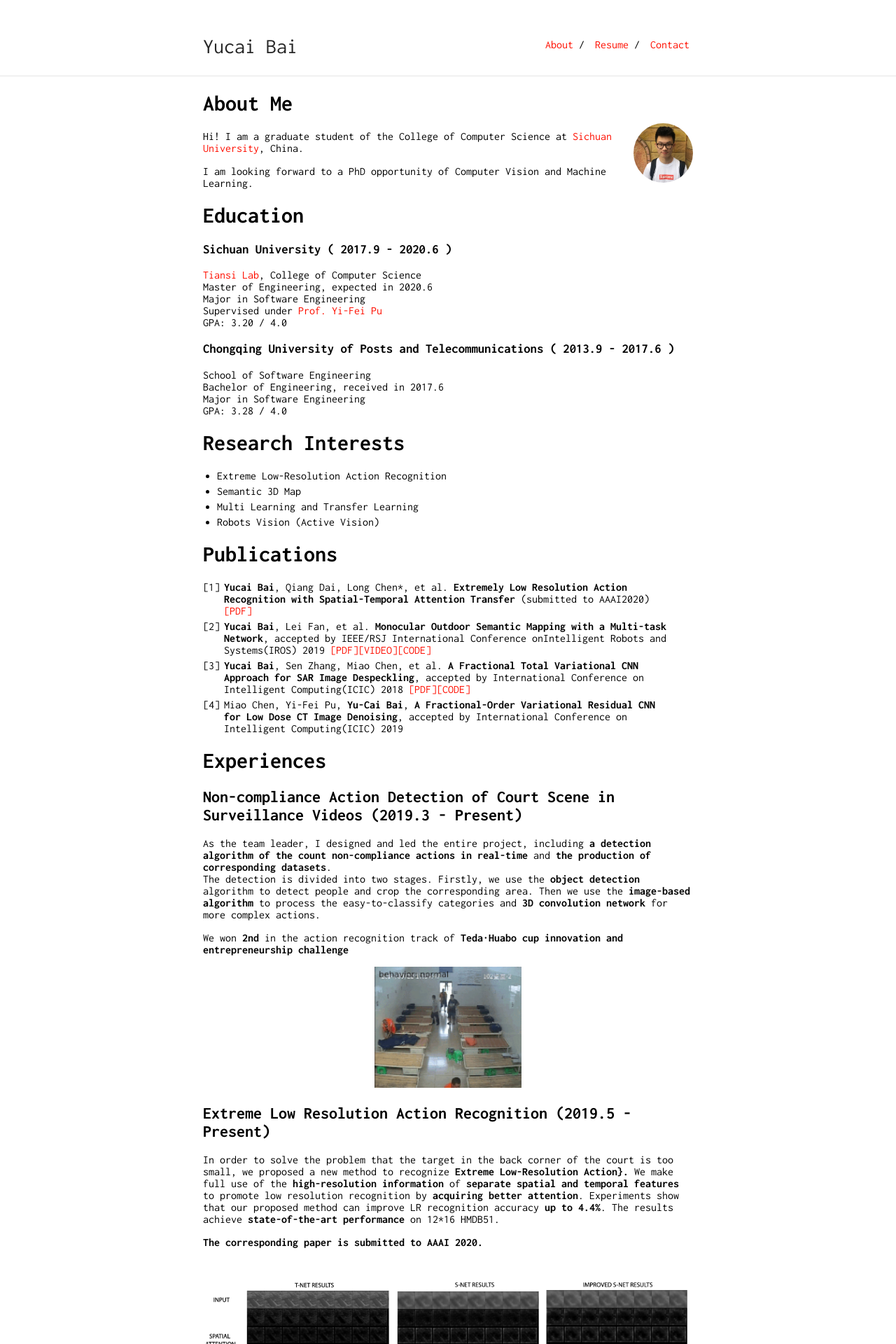
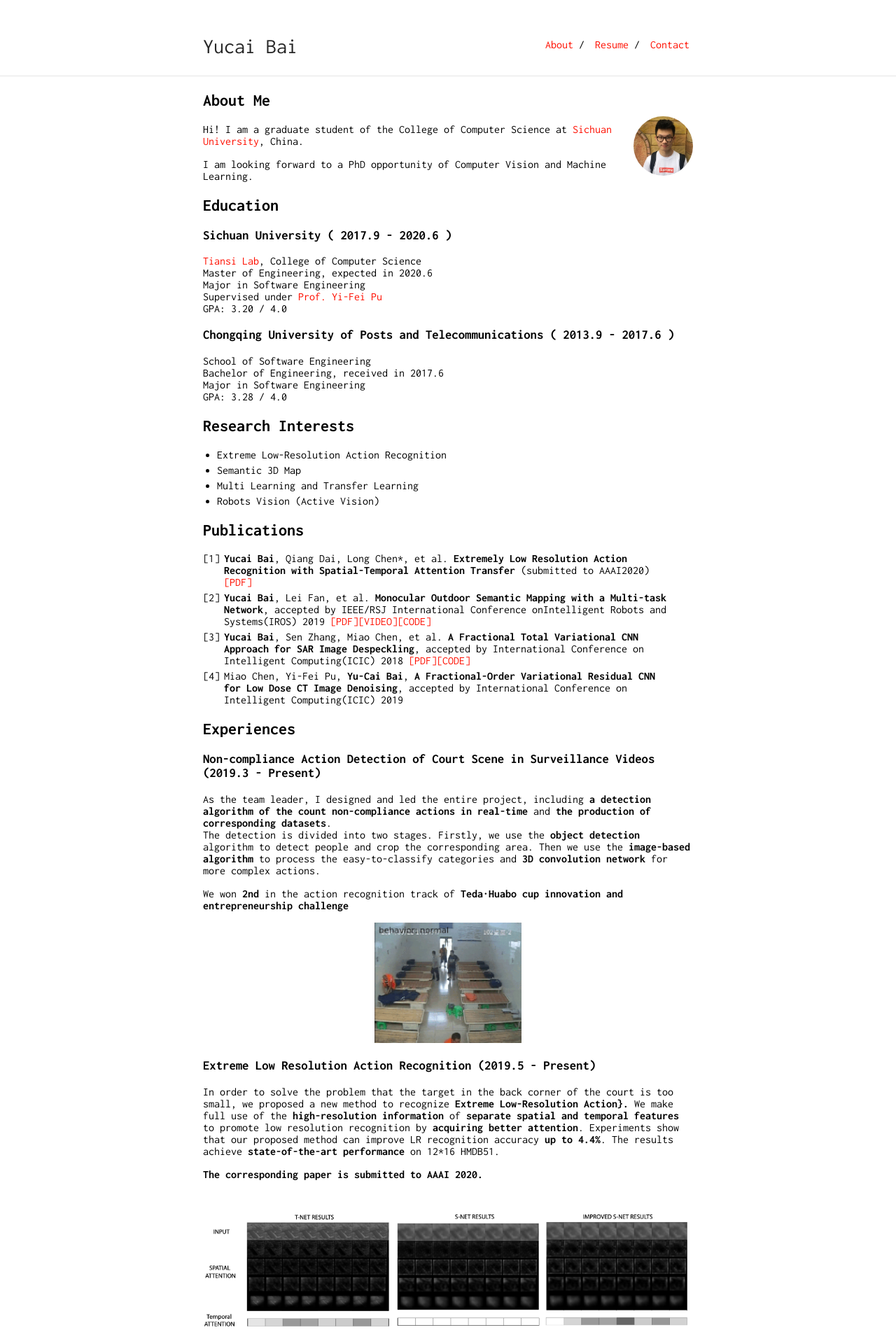
Before and after one commit to RaymondByc/raymondbyc-github.io, a Jekyll site: the page built from index.md, in a window 1280 px wide. Shown: the top 1920 px of the page at 70% size. Built offline with Jekyll 4.4.1, drawn with Linux system fonts in a browser that asks for light colours; our own code applies the rules of GitHub Pages for plain Markdown files.

```diff
--- a/index.md
+++ b/index.md
@@ -2,7 +2,7 @@
 layout: default
 ---
 
-# About Me
+## About Me
 
 <img class="profile-picture" src="portrait.jpg">
 
@@ -10,7 +10,7 @@ Hi! I am a graduate student of the College of Computer Science at [Sichuan Unive
 
 I am looking forward to a PhD opportunity of Computer Vision and Machine Learning.
 
-# Education
+## Education
 ### Sichuan University ( 2017.9 - 2020.6 )
 [Tiansi Lab](http://tiansilab.org/en/index.jsp), College of  Computer Science
 Master of Engineering, expected in 2020.6
@@ -24,21 +24,21 @@ Bachelor of Engineering, received in 2017.6
 Major in Software Engineering
 GPA: 3.28 / 4.0
 
-# Research Interests
+## Research Interests
 - Extreme Low-Resolution Action Recognition
 - Semantic 3D Map
 - Multi Learning and Transfer Learning
 - Robots Vision (Active Vision)
 
-# Publications
+## Publications
 1. __Yucai Bai__, Qiang Dai, Long Chen*, et al. __Extremely Low Resolution Action Recognition with Spatial-Temporal Attention Transfer__ (submitted to AAAI2020)[\[PDF\]](https://arxiv.org/pdf/1909.03580.pdf)
 2. __Yucai Bai__, Lei Fan, et al. __Monocular Outdoor Semantic Mapping with a Multi-task Network__, accepted by IEEE/RSJ International Conference onIntelligent Robots and Systems(IROS) 2019 [\[PDF\]](https://arxiv.org/abs/1901.05807)[\[VIDEO\]](https://www.youtube.com/watch?v=PuVFtVPx3MQ)[\[CODE\]](https://github.com/RaymondByc/segm_depth_network)
 3. __Yucai Bai__, Sen Zhang, Miao Chen, et al. __A Fractional Total Variational CNN Approach for SAR Image Despeckling__, accepted by International Conference on Intelligent Computing(ICIC) 2018 [\[PDF\]](https://link.springer.com/chapter/10.1007/978-3-319-95957-3_46)[\[CODE\]](https://github.com/RaymondByc/FID-CNN)
 4. Miao Chen, Yi-Fei Pu, __Yu-Cai Bai__, __A Fractional-Order Variational Residual CNN for Low Dose CT Image Denoising__, accepted by International Conference on Intelligent Computing(ICIC) 2019
 
-# Experiences
+## Experiences
 
-## Non-compliance Action Detection of Court Scene in Surveillance Videos  (2019.3 - Present)
+### Non-compliance Action Detection of Court Scene in Surveillance Videos  (2019.3 - Present)
 As the team leader, I designed and led the entire project,  including  __a detection algorithm of the count non-compliance actions in real-time__ and __the production of corresponding datasets__.
 The detection is divided into two stages.  Firstly, we use the __object detection__ algorithm to detect people and crop the corresponding area.
 Then we use the __image-based algorithm__ to process the easy-to-classify categories and __3D convolution network__ for more complex actions.
@@ -47,7 +47,7 @@ We won __2nd__ in the action recognition track of __Teda·Huabo cup innovation a
 
 <div style="text-align:center;"><img src="images/teda.gif" width="30%" text-align="center"></div>
 
-## Extreme Low Resolution Action Recognition (2019.5 - Present)
+### Extreme Low Resolution Action Recognition (2019.5 - Present)
 
 In order to solve the problem that the target in the back corner of the court is too small, we proposed a new method to recognize __Extreme Low-Resolution Action}.__
 We make full use of the __high-resolution information__ of __separate spatial and temporal features__ to promote low resolution recognition by __acquiring better attention__.
@@ -58,7 +58,7 @@ __The corresponding paper is submitted to AAAI 2020.__
 <img src="images/ELR.png" width="100%">
 
 
-## 3D Semantic Reconstruction from a Monocular Camera with a Novel Multi-task Network (2018.8 - 2019.2)
+### 3D Semantic Reconstruction from a Monocular Camera with a Novel Multi-task Network (2018.8 - 2019.2)
 
 This work was performed when I was visiting Sun Yat-sen University as a visiting student, under the supervision of [Prof.Chen](http://carlib.net/).
 
@@ -71,7 +71,7 @@ __The corresponding paper is accepted by IROS 2019.__
 
 <img src="images/3D_Semantic_Restruction.png" width="100%">
 
-## SAR Image Despeckling with Fractional Total Variational Loss (2017.11 - 2018.5)
+### SAR Image Despeckling with Fractional Total Variational Loss (2017.11 - 2018.5)
 Motivated in __Fractional Calculus Application__ Course, we tried to apply fractional calculus to image denoising.
 In terms of __long-term memory, non-locality, and weak singularity,__ fractional differential of an image can preserve __the low-frequency contour feature in the smooth area,
 and non-linearly keep high-frequency edge information and texture information.__
@@ -82,7 +82,7 @@ __The corresponding paper is accepted by International Conference on Intelligent
 
 <div style="text-align:center;"><img src="images/FID.png" width="70%"></div>
 
-## [ZBJ.COM](https://zbj.com) Inc.   Front-End Engineer Intern (2015.9 - 2016.2)
+### [ZBJ.COM](https://zbj.com) Inc.   Front-End Engineer Intern (2015.9 - 2016.2)
 
 
 Work in Basic Technology Department.
@@ -92,7 +92,7 @@ Developed web sites [Bajie Account](https://cs.zbj.com), [Bajie City](https://ci
 
 ---
 
-# Honors
+## Honors
 - Second Prize Merit-based Scholarship, SCU 2019.7
 - Second Prize, 6th Teda · Huabo Cup, Action Recognition Track, 2019.6
 - Excellent Postgraduate Student, SCU 2018.9
@@ -100,11 +100,11 @@ Developed web sites [Bajie Account](https://cs.zbj.com), [Bajie City](https://ci
 - Third Prize Merit-based Scholarship, CQUPT 2015.9
 
 
-# Technical Strengths
+## Technical Strengths
 
 Python (Tensorflow > Pytorch > Caffe), JavaScript
 
-# English Language Level
+## English Language Level
 
 IELTS: 5.5 (working on it !!!)
 CET6
```
